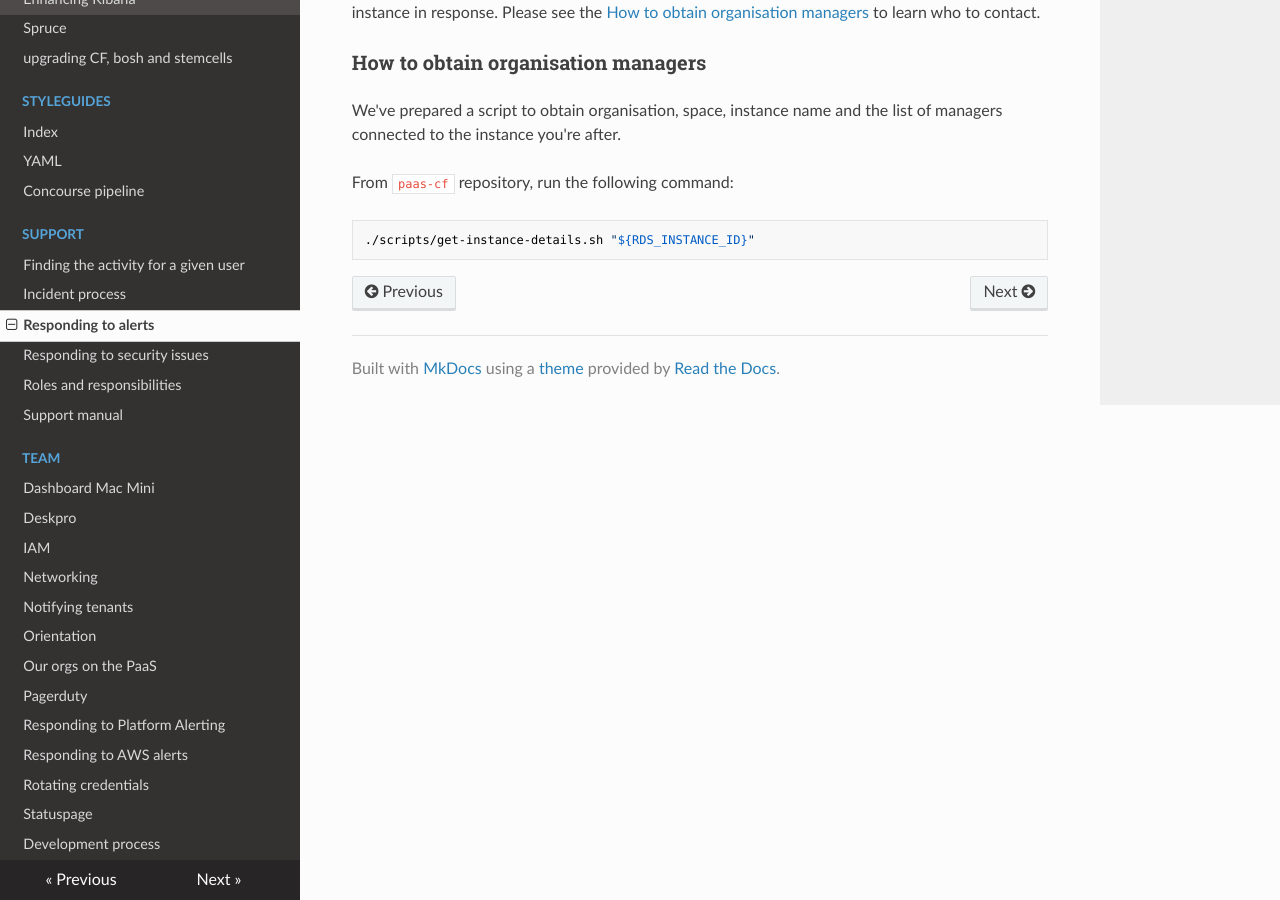
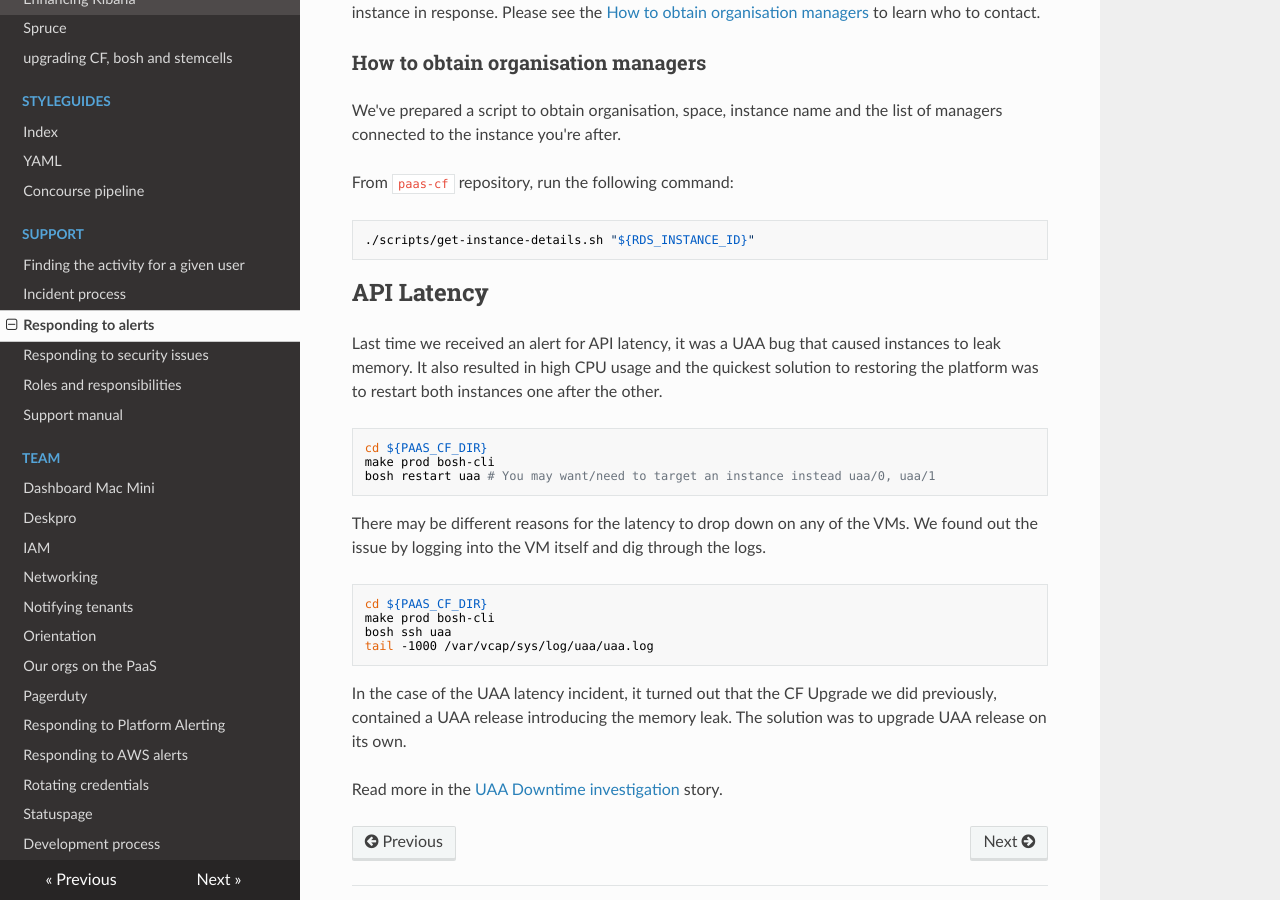
Before and after one commit to alphagov/paas-team-manual, an MkDocs documentation site: the page built from docs/support/responding_to_alerts.md, in a window 1280 px wide and 900 px high, scrolled down 1771 px. Built offline with MkDocs 1.6.1, drawn with Linux system fonts in a browser that asks for light colours; nearby versions of some CDN libraries.

Commit message:
Describe API Latency procedures
In case we need to respond to an incident caused by API Latency, we
would prefer to have a set of procedures in place to prevent us from
wasting time and look for the previous occurrences in Pivotal Tracker.

````diff
--- a/docs/support/responding_to_alerts.md
+++ b/docs/support/responding_to_alerts.md
@@ -90,3 +90,34 @@ From `paas-cf` repository, run the following command:
 ```sh
 ./scripts/get-instance-details.sh "${RDS_INSTANCE_ID}"
 ```
+
+## API Latency
+
+Last time we received an alert for API latency, it was a UAA bug that caused
+instances to leak memory. It also resulted in high CPU usage and the quickest
+solution to restoring the platform was to restart both instances one after the
+other.
+
+```sh
+cd ${PAAS_CF_DIR}
+make prod bosh-cli
+bosh restart uaa # You may want/need to target an instance instead uaa/0, uaa/1
+```
+
+There may be different reasons for the latency to drop down on any of the VMs.
+We found out the issue by logging into the VM itself and dig through the logs.
+
+```sh
+cd ${PAAS_CF_DIR}
+make prod bosh-cli
+bosh ssh uaa
+tail -1000 /var/vcap/sys/log/uaa/uaa.log
+```
+
+In the case of the UAA latency incident, it turned out that the CF Upgrade we
+did previously, contained a UAA release introducing the memory leak. The
+solution was to upgrade UAA release on its own.
+
+Read more in the
+[UAA Downtime investigation](https://www.pivotaltracker.com/n/projects/1275640/stories/151808174)
+story.
````
